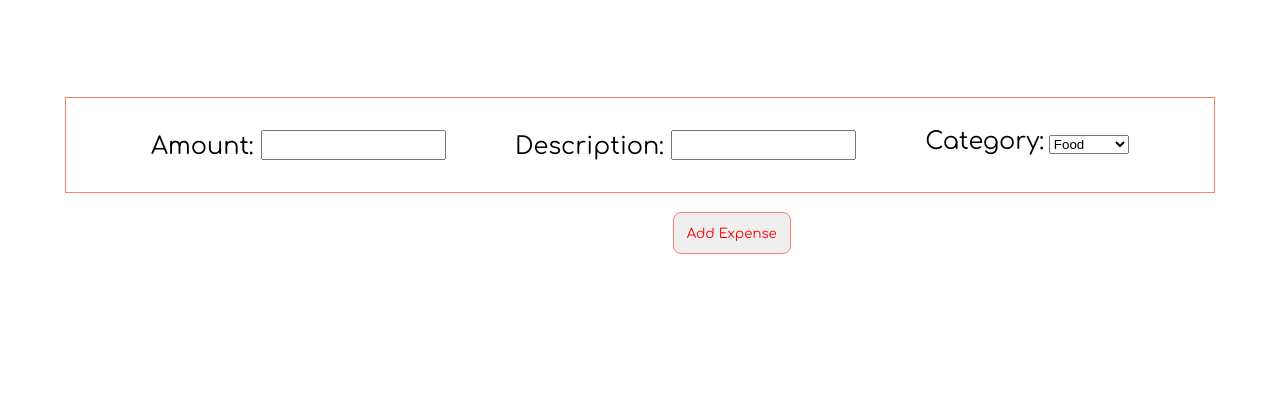
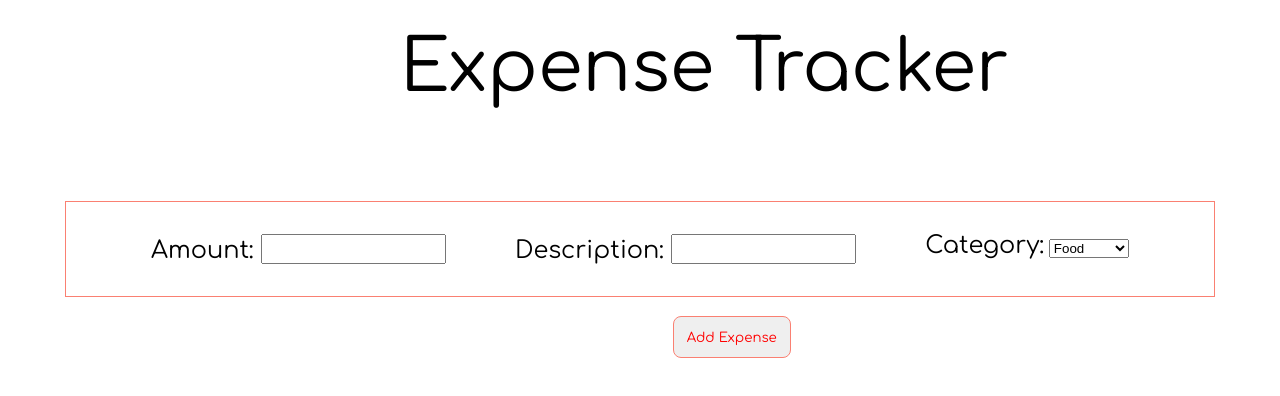
Before and after one commit to ram-9047/Expense_Tracker, a plain HTML site: page views/index.html in a window 1280 px wide. Drawn offline with nearby package versions, Linux system fonts and the light colour scheme; no server answers.

Commit message:
adds title

```diff
--- a/public/css/style.css
+++ b/public/css/style.css
@@ -1,6 +1,11 @@
 body{
     /* background-color: aqua; */
     font-family: 'Comfortaa', cursive;
+}
+.title{
+    font-size: 4.5rem;
+    margin-left: 25rem;
+    margin-top: 2rem;
 }
 .container{
     border: 1px solid transparent;
--- a/views/index.html
+++ b/views/index.html
@@ -11,6 +11,7 @@
     <title>Expense Tracker</title>
 </head>
 <body>
+    <h1 class="title">Expense Tracker</h1>
     <div class="container">
         <form id="my-form" >
             <div class="input-container">
```
